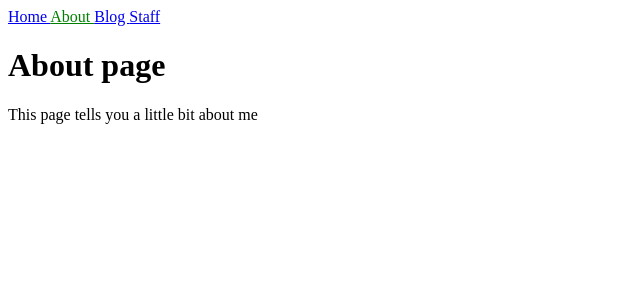
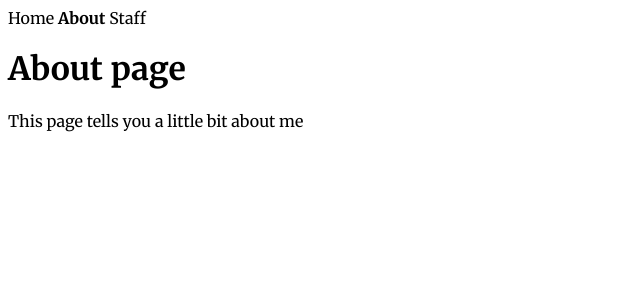
Before and after one commit to anthony-zhou/verdant-leaf, a Jekyll site: the page built from about.md, in a window 1280 px wide. Shown: the top 300 px of the page, without its empty margins (0-640 px from the left). Built offline with Jekyll 4.4.1, drawn with Linux system fonts in a browser that asks for light colours.

Commit message:
Updated styles and changed blog to be homepage

```diff
--- a/_data/navigation.yaml
+++ b/_data/navigation.yaml
@@ -2,7 +2,5 @@
   link: /
 - name: About
   link: /about.html
-- name: Blog
-  link: /blog.html
 - name: Staff
   link: /staff.html
--- a/_sass/main.scss
+++ b/_sass/main.scss
@@ -1,3 +1,30 @@
+@import url('https://fonts.googleapis.com/css?family=Merriweather+Sans:400,700,800|Merriweather:300,400,700,900');
+html {
+  font-family: 'Merriweather', serif;
+}
+.recent-post-section {
+  list-style-type: none;
+}
+.recent-post-section h2 {
+  font-family: 'Merriweather Sans', sans-serif;
+}
+.recent-post {
+  border-top: 1px solid gray;
+}
+.recent-post:hover {
+  color: gray;
+}
+.recent-post:hover a {
+  color: gray;
+}
 .current {
-  color: green;
+  font-weight: bold;
 }
+a {
+  color: black;
+  transition: color 0.5s;
+  text-decoration: none;
+}
+a:hover {
+  color: gray;
+}
```
Also changed, not shown: blog.html (deleted, +0 -14 lines), index.html (+10 -1 lines), 8 other files.
